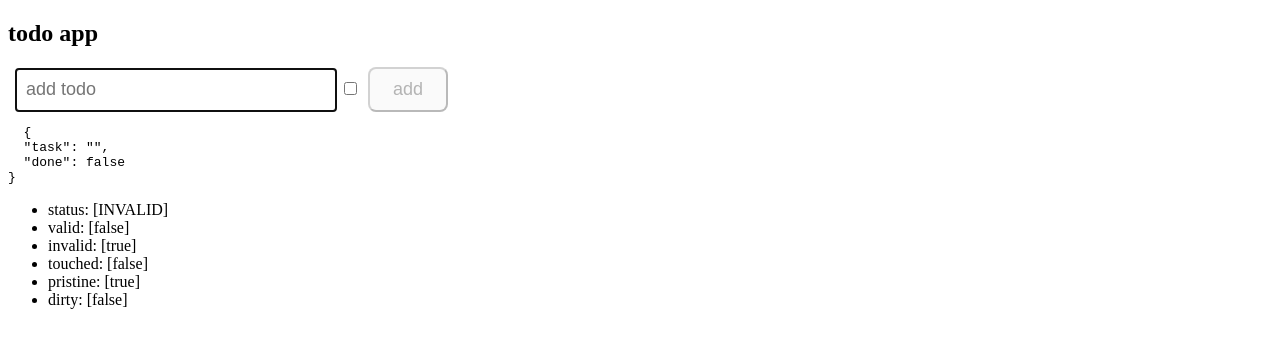
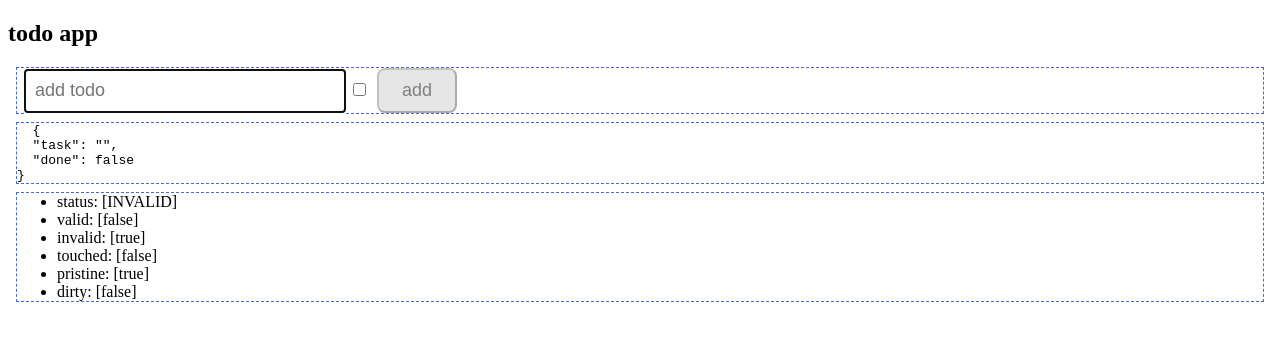
Before and after one commit to k-ta-yamada/angular-todo-with-json, an Angular app: page /todo in a window 1280 px wide. Shown: the top 348 px of the page. Built offline with nearby package versions, Linux system fonts and the light colour scheme; no server answers.

Commit message:
[upd] style

```diff
--- a/src/app/component/todo-reactive/todo-reactive.component.scss
+++ b/src/app/component/todo-reactive/todo-reactive.component.scss
@@ -28,4 +28,13 @@ button {
   &:hover, &:focus {
     background-color: $hover-color;
   }
+  &:disabled {
+    color: gray;
+    background-color: rgb(230, 230, 230);
+  }
 }
+
+form, pre, ul {
+  border: 1px dashed royalblue;
+  margin: .5rem;
+}
```
